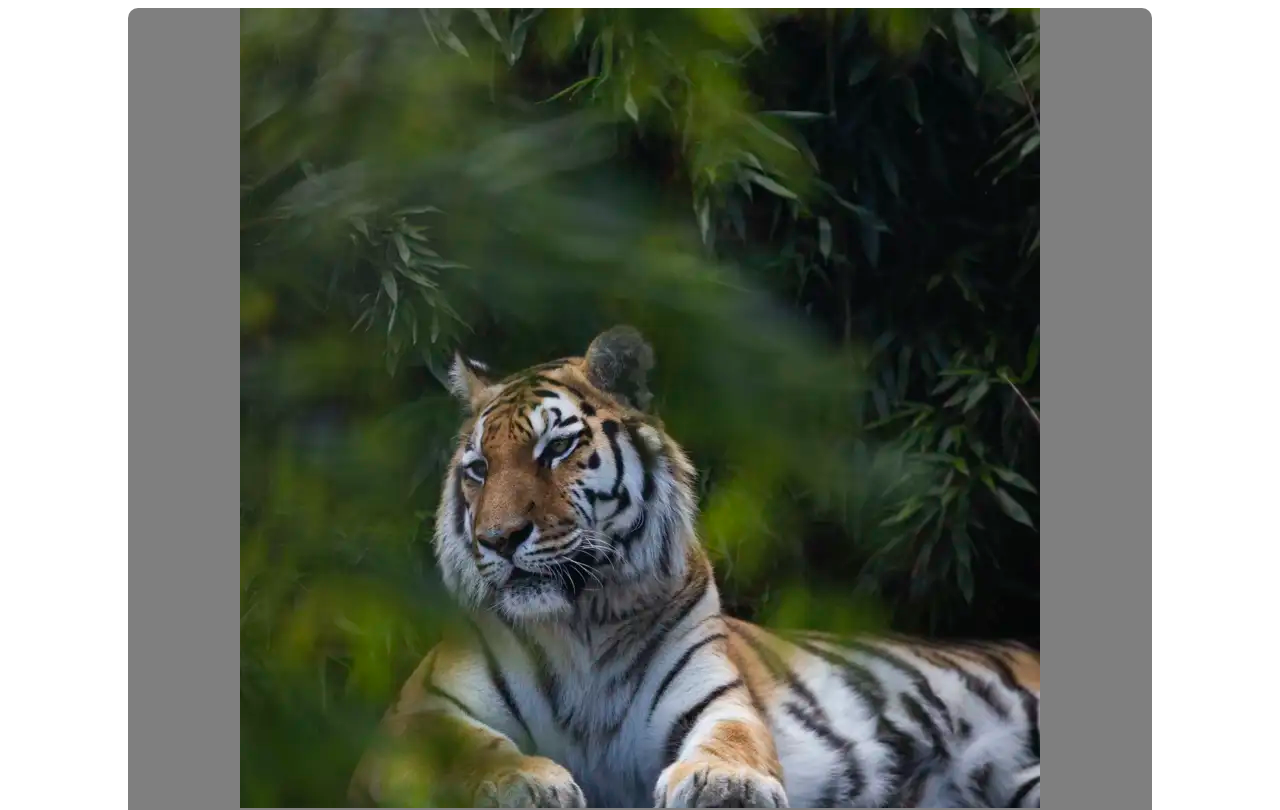
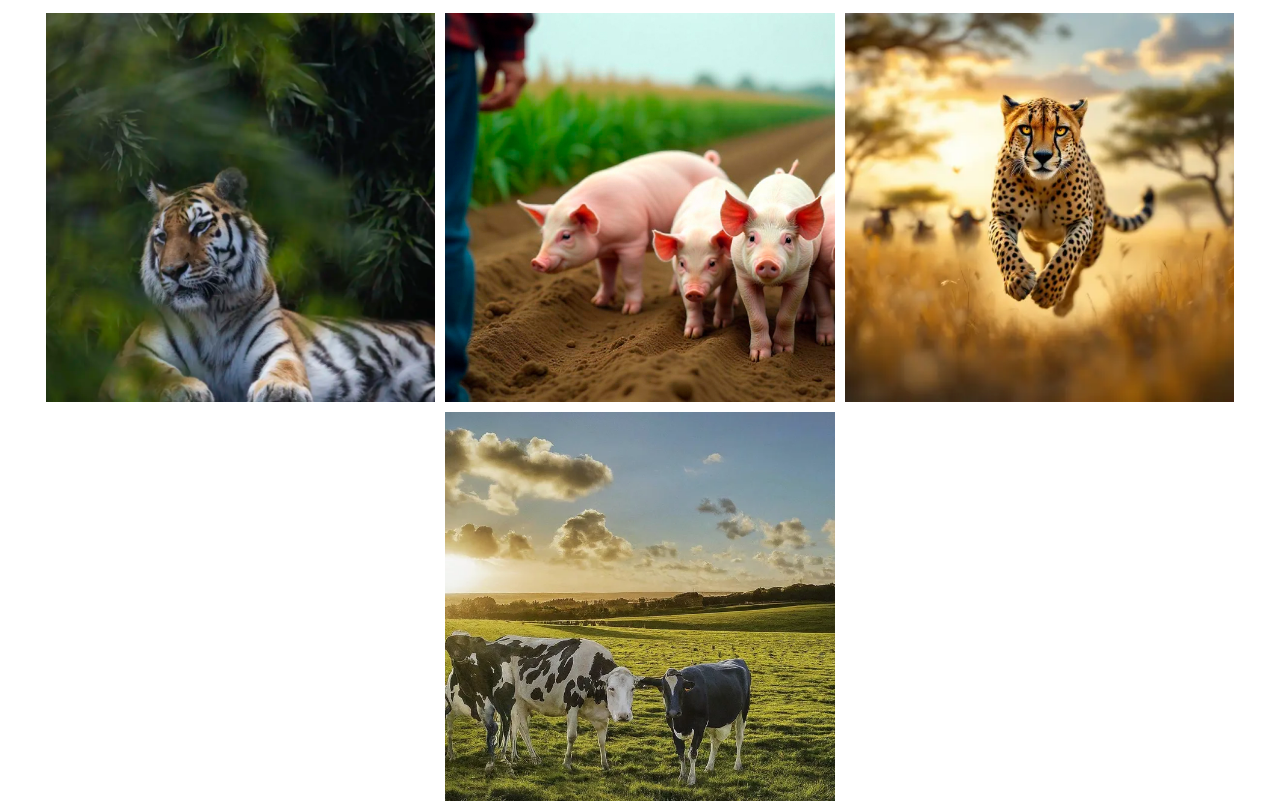
Before and after one commit to feden15/desafio-12, a website built with Vite: page src/ejercicioB/ejercicioB.html in a window 1280 px wide. Shown: the top 810 px of the page. Built offline with nearby package versions, Linux system fonts and the light colour scheme.

Commit message:
Finalizamos Ejercicio B

```diff
--- a/src/ejercicioB/ejercicioB.scss
+++ b/src/ejercicioB/ejercicioB.scss
@@ -1,3 +1,13 @@
+/*  MEDIA QUERIES */
+/*
+    X-Small    - 576px
+    Small      - ≥576px
+    Medium     - ≥768px
+    Large      - ≥992px
+    X-large    - ≥1200px
+    XX-large   - ≥1400px
+*/
+
 body {
     background-color: rgb(255, 255, 255, 0.8);
 }
@@ -5,17 +15,49 @@ body {
 .container {
     display: flex;
     justify-content: center;
-    align-items: center;
     flex-wrap: wrap;
 
     width: 80vw;
     margin: auto;
-    border-radius: 10px;
-    gap: 10px;
 
-    background-color: rgb(0, 0, 0, 0.5);
+    @media screen and (min-width: 992px) {
+        & {
+            width: 95vw;
+        }
+    }
+
+    @media screen and (min-width: 1400px) {
+        & {
+            width: 100vw;
+        }
+    }
 }
 
 img {
+    width: 90%;
 
+    @media screen and (min-width: 576px) {
+        & {
+            width: 50%;
+        }
+    }
+
+    @media screen and (min-width: 768px) {
+        & {
+            width: 33%;
+        }
+    }
+
+    @media screen and (min-width: 1200px) {
+        & {
+            width: 32%;
+            margin: 5px;
+        }
+    }
+
+    @media screen and (min-width: 1400px) {
+        & {
+            width: auto;
+        }
+    }
 }
```
